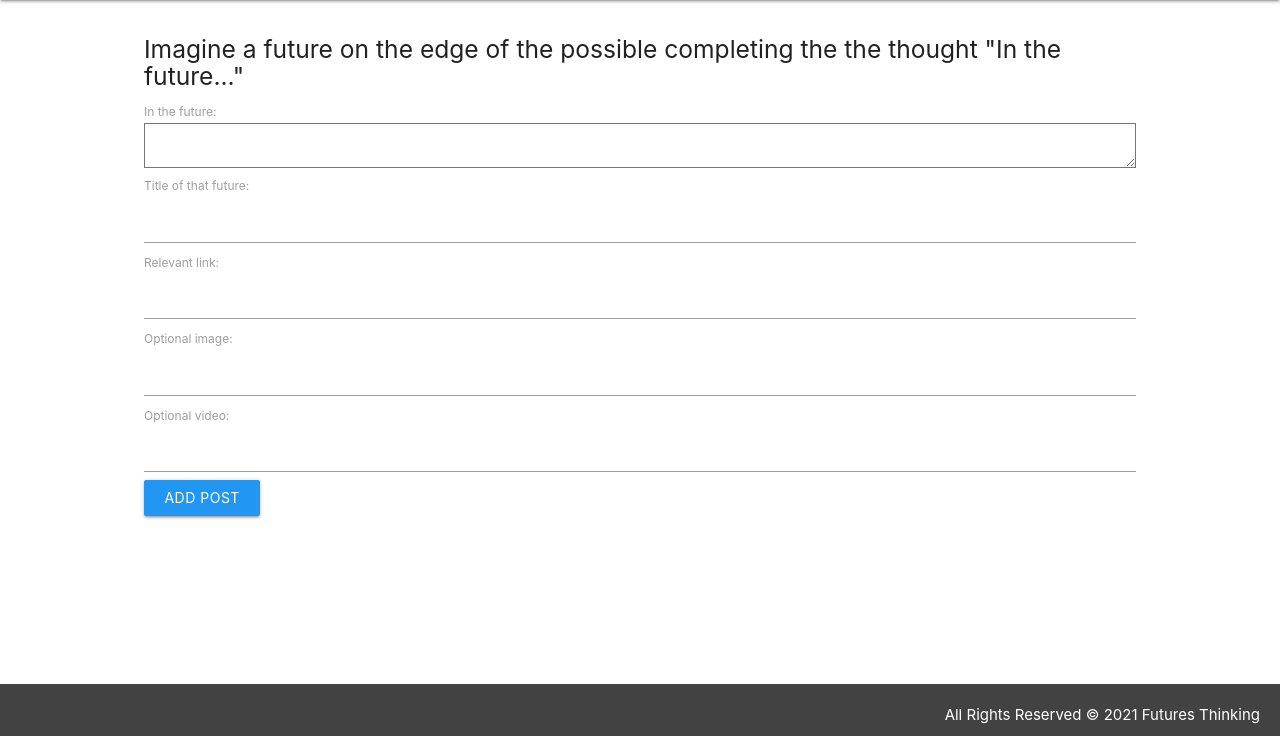
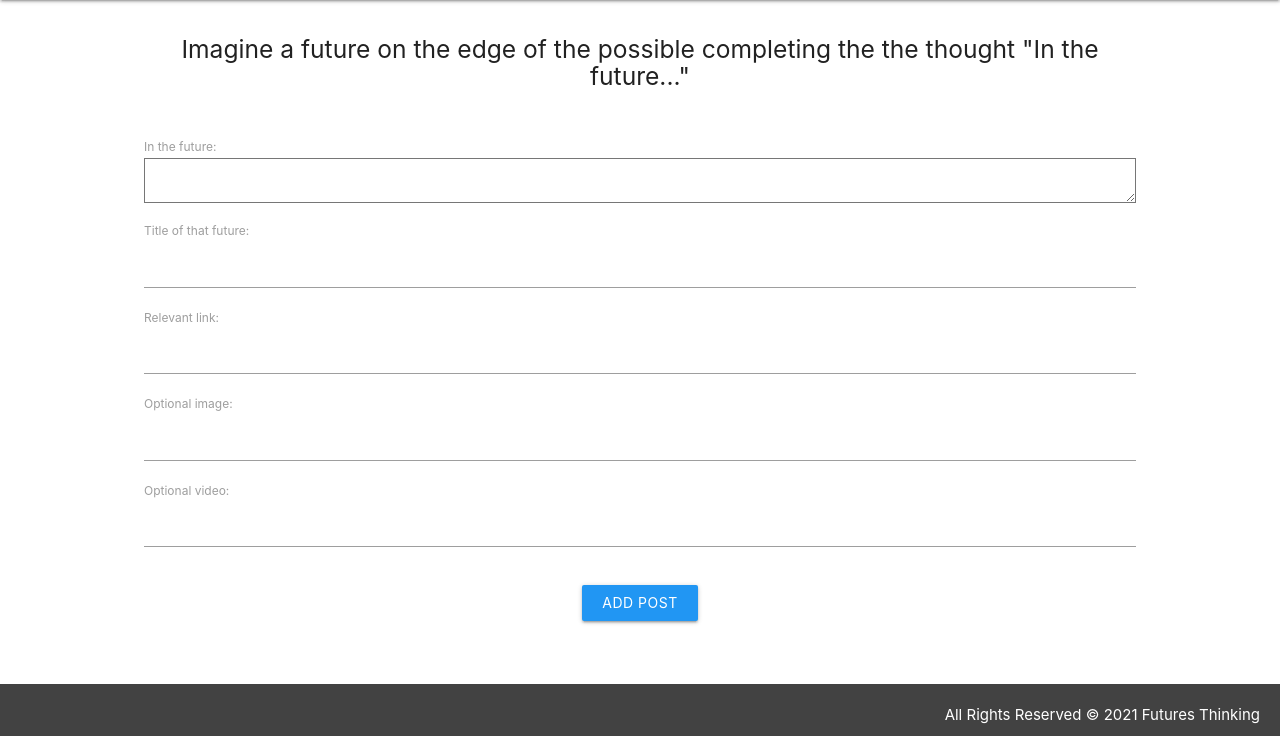
Before and after one commit to tylerrice121/Futures_Thinking, a Django app: page /entry/create/ in a window 1280 px wide. Shown: the part 64-800 px from the top of the page. Run offline with Django 3.2, Linux system fonts and the light colour scheme; the visitor is signed in with stand-in values (Sample User, id 1).

Commit message:
form style

```diff
--- a/main_app/static/css/style.css
+++ b/main_app/static/css/style.css
@@ -130,6 +130,16 @@ footer {
     margin: 0;
 }
 
-.formcontainer .addpost{
+.formcontainer, p{
+    margin-bottom: 10px !important;
+}
+
+.formtitle{
+    text-align: center;
+    margin-bottom: 35px;
+}
+
+.btndiv{
+    margin-top: 20px;
     text-align: center;
 }
--- a/main_app/templates/main_app/userentries_form.html
+++ b/main_app/templates/main_app/userentries_form.html
@@ -4,16 +4,22 @@
 <div class="bigcontainer">
     <div class="formcontainer">
         {% if object %}
-        <h3>Update {{object.name}}</h3>
+        <div class="formtitle">
+            <h3>Update {{object.name}}</h3>
+        </div>
         {% else %}
-        <h5>Imagine a future on the edge of the possible completing the the thought "In the future..." </h5>
+        <div class="formtitle">
+            <h5>Imagine a future on the edge of the possible completing the the thought "In the future..." </h5>
+        </div>
         {% endif %}
         <form action="" method="post">
-            <table></table>
+            <table>
             {% csrf_token %}
                 {{ form.as_p }}
             </table>
-            <input class="btn blue addpost" type="submit" value="{%if object%} Update Post {%else%} Add Post {%endif%}">
+            <div class="btndiv">
+                <input class="btn blue addpost" type="submit" value="{%if object%} Update Post {%else%} Add Post {%endif%}">
+            </div>
         </form>
     </div>
 </div>
--- a/main_app/views.py
+++ b/main_app/views.py
@@ -79,7 +79,8 @@ class Profile(LoginRequiredMixin, ListView):
     template_name = 'profile/index.html'
 
     def get_queryset(self):
-        queryset = UserEntries.objects.filter(user=self.request.user)
+        query = UserEntries.objects.filter(user=self.request.user)
+        queryset = query.order_by('-date')
         return queryset
 
 class EntryCreate(LoginRequiredMixin, CreateView):
```
